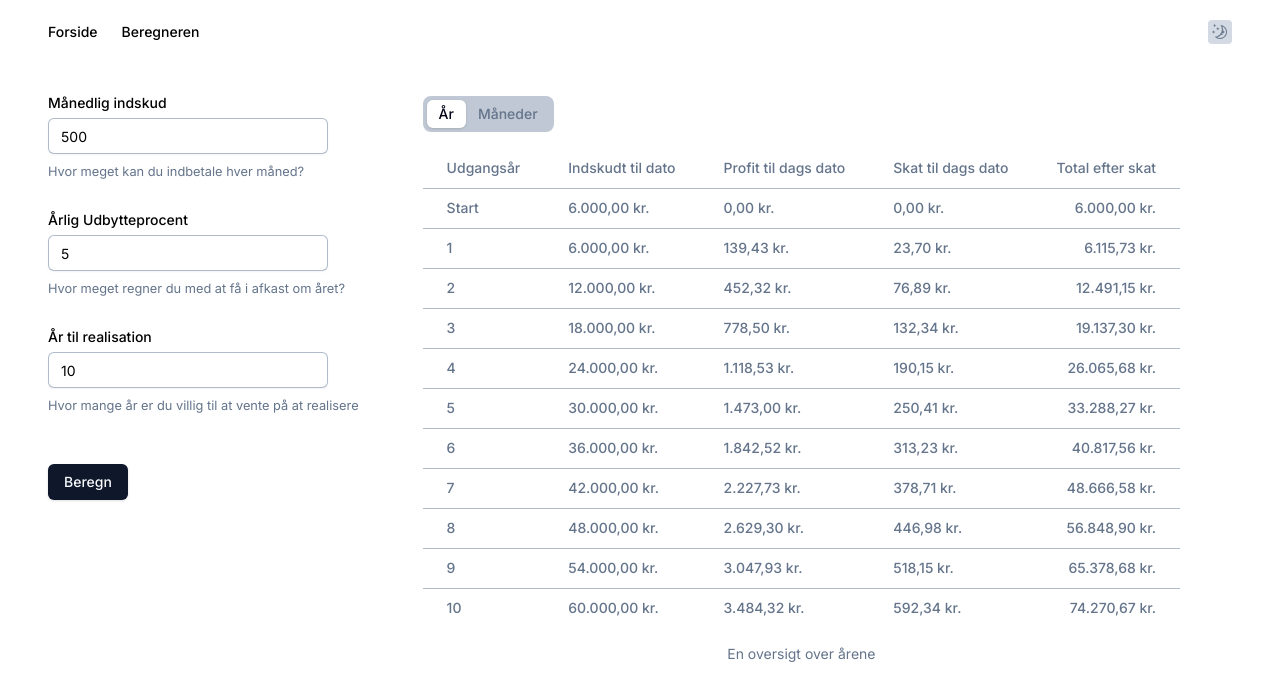
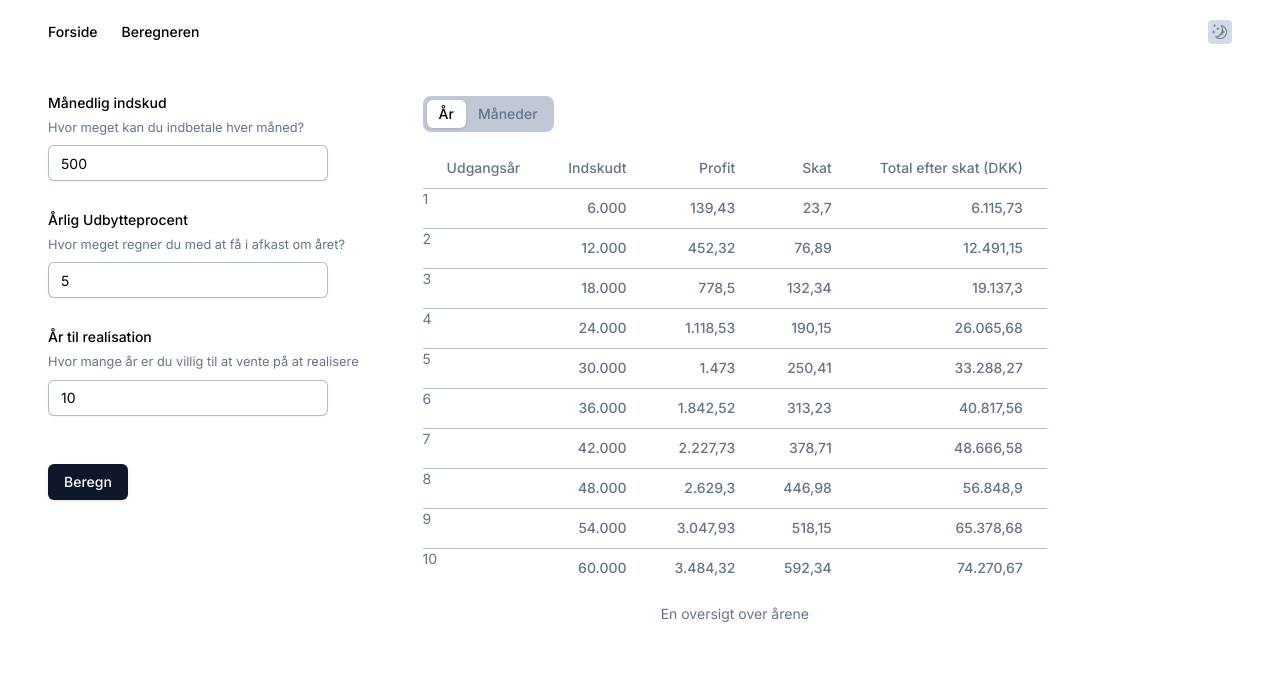
Before and after one commit to barrybtw/aktiesparekonto, a Next.js app: page /beregneren in a window 1280 px wide. Shown: the top 700 px of the page. Built offline with nearby package versions, Linux system fonts and the light colour scheme.

Commit message:
just push code

```diff
--- a/components/projections.tsx
+++ b/components/projections.tsx
@@ -14,10 +14,7 @@ import { Tabs, TabsContent, TabsList, TabsTrigger } from '@/components/ui/tabs';
 import { cn } from '@/lib/utils';
 import { useStockCalculator } from '@/lib/calculate';
 
-const IntlFormatter = new Intl.NumberFormat('da-DK', {
-  style: 'currency',
-  currency: 'DKK',
-});
+const IntlFormatter = new Intl.NumberFormat('da-DK');
 
 const Formatter = (value: number | `${number}`, decimals: number = 2) => {
   let int = +value;
@@ -30,27 +27,6 @@ const Formatter = (value: number | `${number}`, decimals: number = 2) => {
   return IntlFormatter.format(int);
 };
 
-type YearsData = Partial<{
-  [key: number]: {
-    valueThisYear: number;
-    profitThisYear: number;
-    profitToThisYear: number;
-    taxesToPayThisYear: number;
-    taxesToPayToThisYear: number;
-    monthsThisYear: MonthsData;
-  };
-}>;
-
-type MonthsData = Partial<{
-  [key: number]: {
-    valueThisMonth: number;
-    profitThisMonth: number;
-    profitToThisMonth: number;
-  };
-}>;
-
-const taxesYearlyRate = 0.17 as const;
-
 export default function Projections({
   className,
   ...props
@@ -59,7 +35,6 @@ export default function Projections({
     useCalculatorStore();
 
   let {
-    totals,
     individualProgress: { monthly: monthlyProgress, yearly: yearlyProgress },
   } = useStockCalculator({
     interestRate: estimatedReturnInPercent,
@@ -82,30 +57,21 @@ export default function Projections({
           <TabsTrigger value='years'>År</TabsTrigger>
           <TabsTrigger value='months'>Måneder</TabsTrigger>
         </TabsList>
-        <TabsContent value='years' className=''>
+        <TabsContent value='years'>
           <Table>
             <TableCaption>En oversigt over årene</TableCaption>
             <TableHeader>
               <TableRow>
-                <TableHead>Udgangsår</TableHead>
-                <TableHead>Indskudt til dato</TableHead>
-                <TableHead>Profit til dags dato</TableHead>
-                <TableHead>Skat til dags dato</TableHead>
-                <TableHead className='text-right'>Total efter skat</TableHead>
+                <TableHead className=''>Udgangsår</TableHead>
+                <TableHead className='text-right'>Indskudt</TableHead>
+                <TableHead className='text-right'>Profit</TableHead>
+                <TableHead className='text-right'>Skat</TableHead>
+                <TableHead className='text-right '>
+                  Total efter skat (DKK)
+                </TableHead>
               </TableRow>
             </TableHeader>
             <TableBody>
-              <TableRow key={'magicone'}>
-                <TableHead aria-label='år nummer'>Start</TableHead>
-                <TableHead aria-label='indskudt mængde'>
-                  {Formatter(monthlyPayment * 12)}
-                </TableHead>
-                <TableHead aria-label='profit'>{Formatter(0)}</TableHead>
-                <TableHead aria-label='skat'>{Formatter(0)}</TableHead>
-                <TableHead className='text-right'>
-                  {Formatter(monthlyPayment * 12)}
-                </TableHead>
-              </TableRow>
               {yearlyProgress.map((year, yearIndex) => {
                 if (typeof year === 'undefined') {
                   return null;
@@ -119,16 +85,14 @@ export default function Projections({
                 } = year;
                 return (
                   <TableRow key={valueThisYear}>
-                    <TableHead aria-label='år nummer'>
-                      {yearIndex + 1}
-                    </TableHead>
-                    <TableHead aria-label='indskudt mængde'>
+                    <TableHeader>{yearIndex + 1}</TableHeader>
+                    <TableHead className='text-right'>
                       {Formatter((yearIndex + 1) * (monthlyPayment * 12))}
                     </TableHead>
-                    <TableHead aria-label='profit dette år'>
+                    <TableHead className='text-right'>
                       {Formatter(profitThisYear)}
                     </TableHead>
-                    <TableHead aria-label='skat dette år'>
+                    <TableHead className='text-right'>
                       {Formatter(taxesThisYear)}
                     </TableHead>
                     <TableHead className='text-right'>
@@ -154,18 +118,6 @@ export default function Projections({
               </TableRow>
             </TableHeader>
             <TableBody>
-              <TableRow key={'magictwo'}>
-                <TableHead aria-label='år nummer'>Start</TableHead>
-                <TableHead aria-label='indskudt mængde'>
-                  {Formatter(monthlyPayment)}
-                </TableHead>
-                <TableHead aria-label='profit'>{Formatter(0)}</TableHead>
-                <TableHead aria-label='skat'>{Formatter(0)}</TableHead>
-                <TableHead aria-label='skat'>{Formatter(0)}</TableHead>
-                <TableHead className='text-right'>
-                  {Formatter(monthlyPayment)}
-                </TableHead>
-              </TableRow>
               {monthlyProgress.map((month, monthIndex) => {
                 if (typeof month === 'undefined') {
                   return null;
@@ -178,19 +130,17 @@ export default function Projections({
                 } = month;
                 return (
                   <TableRow key={valueThisMonth}>
-                    <TableHead aria-label='år nummer'>
-                      {monthIndex + 1}
-                    </TableHead>
-                    <TableHead aria-label='indskudt mængde'>
+                    <TableHead>{monthIndex + 1}</TableHead>
+                    <TableHead className='text-right'>
                       {Formatter((monthIndex + 1) * monthlyPayment)}
                     </TableHead>
-                    <TableHead aria-label='profit dette år'>
+                    <TableHead className='text-right'>
                       {Formatter(profitThisMonth)}
                     </TableHead>
-                    <TableHead aria-label='profit dette år'>
+                    <TableHead className='text-right'>
                       {Formatter(profitToThisMonth)}
                     </TableHead>
-                    <TableHead aria-label='skat dette år'>
+                    <TableHead className='text-right'>
                       {Formatter(taxesPaidSoFar)}
                     </TableHead>
                     <TableHead className='text-right'>
--- a/components/questionnaire.tsx
+++ b/components/questionnaire.tsx
@@ -16,13 +16,6 @@ import { Input } from '@/components/ui/input';
 import { Button } from '@/components/ui/button';
 import { cn } from '@/lib/utils';
 import { useCalculatorStore } from '@/stores/calculator-store';
-import {
-  Tooltip,
-  TooltipContent,
-  TooltipProvider,
-  TooltipTrigger,
-} from './ui/tooltip';
-import { useMemo } from 'react';
 
 const formSchema = z.object({
   monthly_payment: z.coerce.number().min(0),
@@ -67,6 +60,9 @@ export default function Questionnaire({
             render={({ field }) => (
               <FormItem className='flex flex-col gap-2'>
                 <FormLabel>Månedlig indskud</FormLabel>
+                <FormDescription>
+                  Hvor meget kan du indbetale hver måned?
+                </FormDescription>
                 <FormControl>
                   <Input
                     {...field}
@@ -76,9 +72,6 @@ export default function Questionnaire({
                     min={0}
                   />
                 </FormControl>
-                <FormDescription>
-                  Hvor meget kan du indbetale hver måned?
-                </FormDescription>
                 <FormMessage />
               </FormItem>
             )}
@@ -89,6 +82,9 @@ export default function Questionnaire({
             render={({ field }) => (
               <FormItem className='flex flex-col gap-2'>
                 <FormLabel>Årlig Udbytteprocent</FormLabel>
+                <FormDescription>
+                  Hvor meget regner du med at få i afkast om året?
+                </FormDescription>
                 <FormControl>
                   <Input
                     {...field}
@@ -99,9 +95,6 @@ export default function Questionnaire({
                     type='number'
                   />
                 </FormControl>
-                <FormDescription>
-                  Hvor meget regner du med at få i afkast om året?
-                </FormDescription>
                 <FormMessage />
               </FormItem>
             )}
@@ -112,6 +105,9 @@ export default function Questionnaire({
             render={({ field }) => (
               <FormItem className='flex flex-col gap-2'>
                 <FormLabel>År til realisation</FormLabel>
+                <FormDescription>
+                  Hvor mange år er du villig til at vente på at realisere
+                </FormDescription>
                 <FormControl>
                   <Input
                     {...field}
@@ -120,9 +116,6 @@ export default function Questionnaire({
                     type='number'
                   />
                 </FormControl>
-                <FormDescription>
-                  Hvor mange år er du villig til at vente på at realisere
-                </FormDescription>
                 <FormMessage />
               </FormItem>
             )}
--- a/components/ui/table.tsx
+++ b/components/ui/table.tsx
@@ -58,7 +58,7 @@ const TableRow = React.forwardRef<
   <tr
     ref={ref}
     className={cn(
-      'border-b transition-colors hover:bg-slate-100/50 data-[state=selected]:bg-slate-100 dark:hover:bg-slate-800/50 dark:border-zinc-50 border-slate-400/75 dark:data-[state=selected]:bg-slate-800',
+      'border-b transition-colors hover:bg-slate-100/50 data-[state=selected]:bg-slate-100 dark:hover:bg-slate-800/50 dark:border-zinc-50/10 dark:text-slate-100 text-slate-500 border-slate-400/75 dark:data-[state=selected]:bg-slate-800',
       className,
     )}
     {...props}
@@ -73,7 +73,7 @@ const TableHead = React.forwardRef<
   <th
     ref={ref}
     className={cn(
-      'h-10 px-2 md:px-6 text-left align-middle font-medium text-slate-500 [&:has([role=checkbox])]:pr-0 [&>[role=checkbox]]:translate-y-[2px] dark:text-slate-400',
+      'h-10 px-2 md:px-6 text-left align-middle font-medium [&:has([role=checkbox])]:pr-0 [&>[role=checkbox]]:translate-y-[2px] even:dark:text-slate-100/60',
       className,
     )}
     {...props}
```
